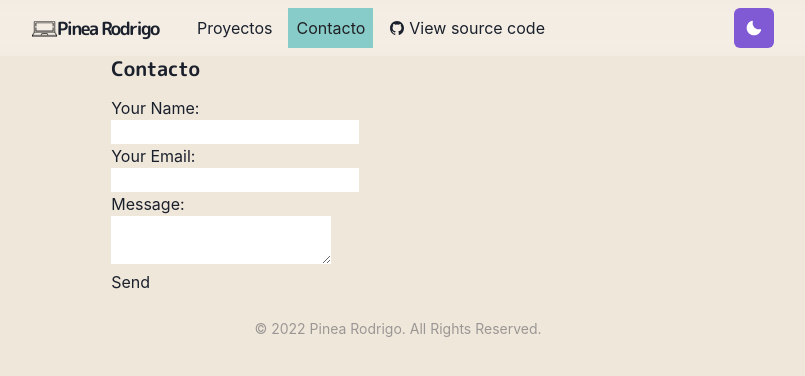
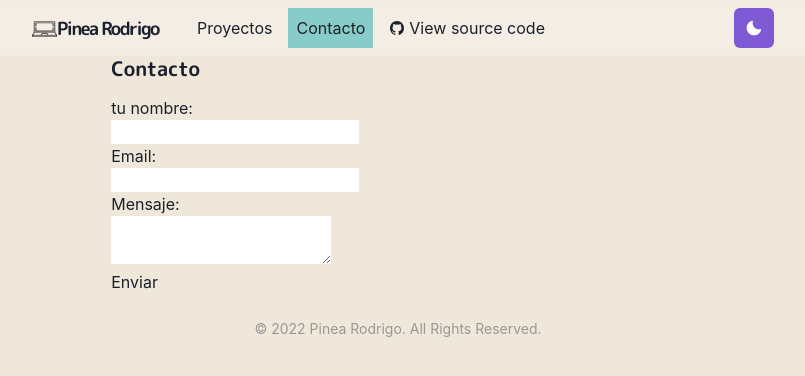
Before and after one commit to rodrigomp88/home-page, a Next.js app: page /contact in a window 1280 px wide. Shown: the top 376 px of the page, without its empty margins (242-1047 px from the left). Built offline with nearby package versions, Linux system fonts and the light colour scheme.

Commit message:
contact prueba 12

```diff
--- a/pages/contact.js
+++ b/pages/contact.js
@@ -13,21 +13,21 @@ const Contact = () => (
           <form name="contact" method="POST" data-netlify="true">
             <p>
               <label>
-                Your Name: <input type="text" name="name" />
+                tu nombre: <input type="text" name="name" />
               </label>
             </p>
             <p>
               <label>
-                Your Email: <input type="email" name="email" />
+                Email: <input type="email" name="email" />
               </label>
             </p>
             <p>
               <label>
-                Message: <textarea name="message"></textarea>
+                Mensaje: <textarea name="message"></textarea>
               </label>
             </p>
             <p>
-              <button type="submit">Send</button>
+              <button type="submit">Enviar</button>
             </p>
           </form>
         </Section>
```
